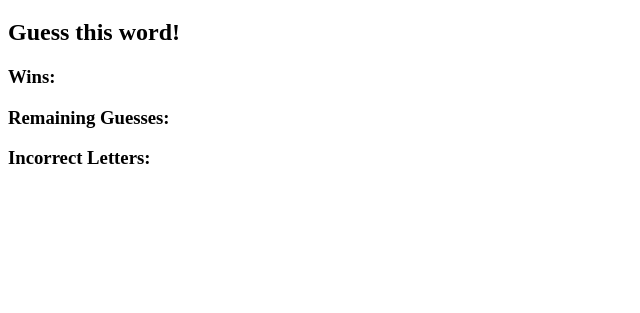
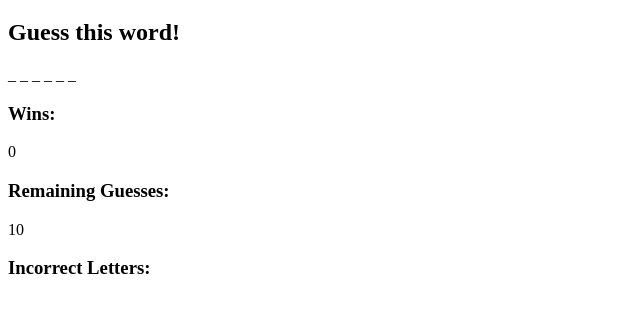
Before and after one commit to JandyStephens/Word-Guess-Game, a plain HTML site: page index.html in a window 1280 px wide. Shown: the part 61-374 px from the top of the page, without its empty margins (0-640 px from the left). Drawn offline with Linux system fonts and the light colour scheme; files that its build step writes are made by us from their sources.

Commit message:
correcting css and js links

```diff
--- a/index.html
+++ b/index.html
@@ -4,7 +4,7 @@
     <meta charset="UTF-8">
     <meta name="viewport" content="width=device-width, initial-scale=1.0">
     <meta http-equiv="X-UA-Compatible" content="ie=edge">
-    <link rel="stylesheet" href="wordguess.css">
+    <link rel="stylesheet" href="../Word-Guess-Game/assets/css/wordguess.css">
     <title>Word Guess</title>
 </head>
 <body>
@@ -17,7 +17,7 @@
     <h3>Incorrect Letters:</h3><span id='wrongLettersGuessed'></span>
 
 
-    <script src="wordguess.js">
+    <script src="../Word-Guess-Game/assets/javascript/game.js">
 
 
 
```
